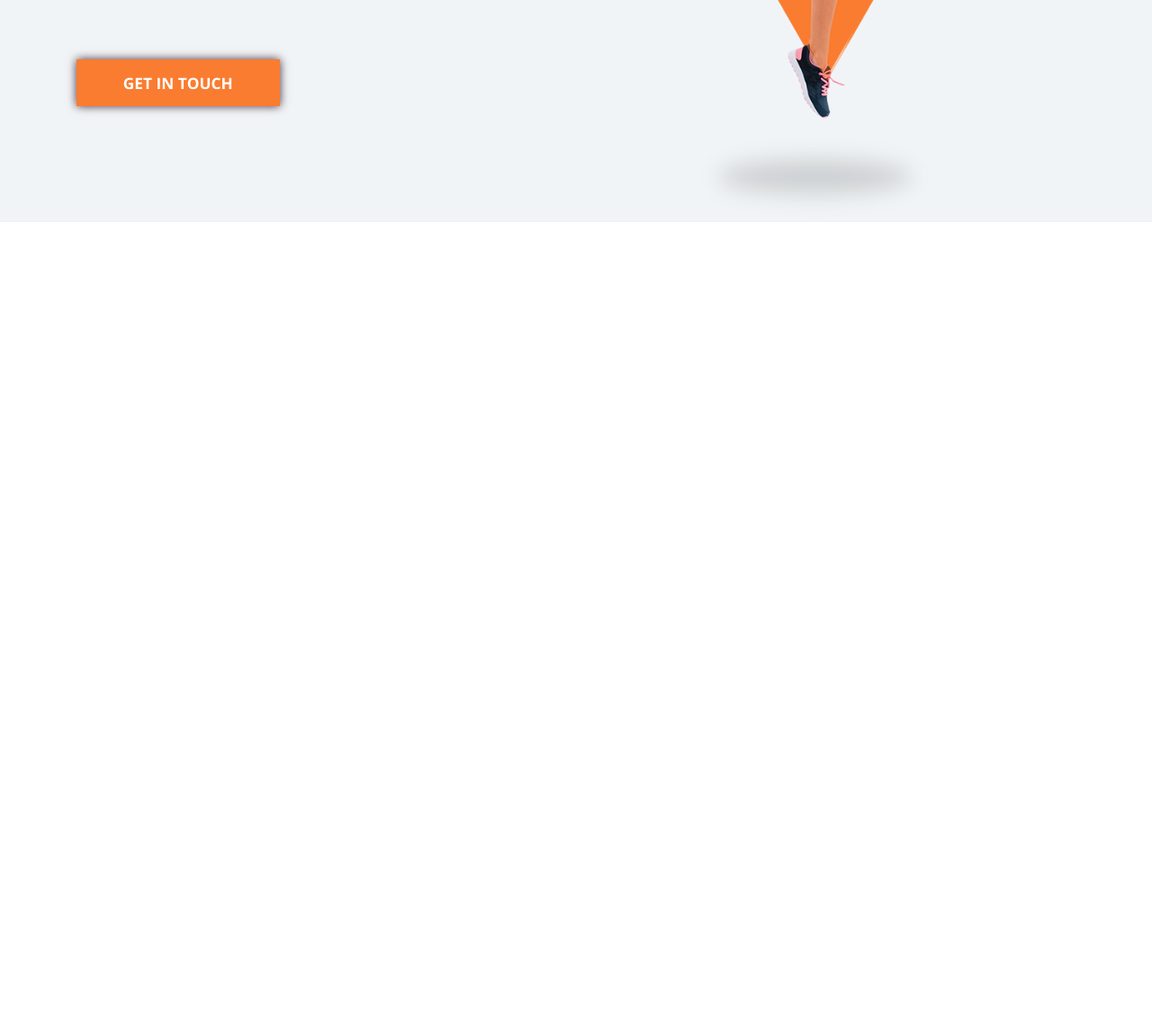
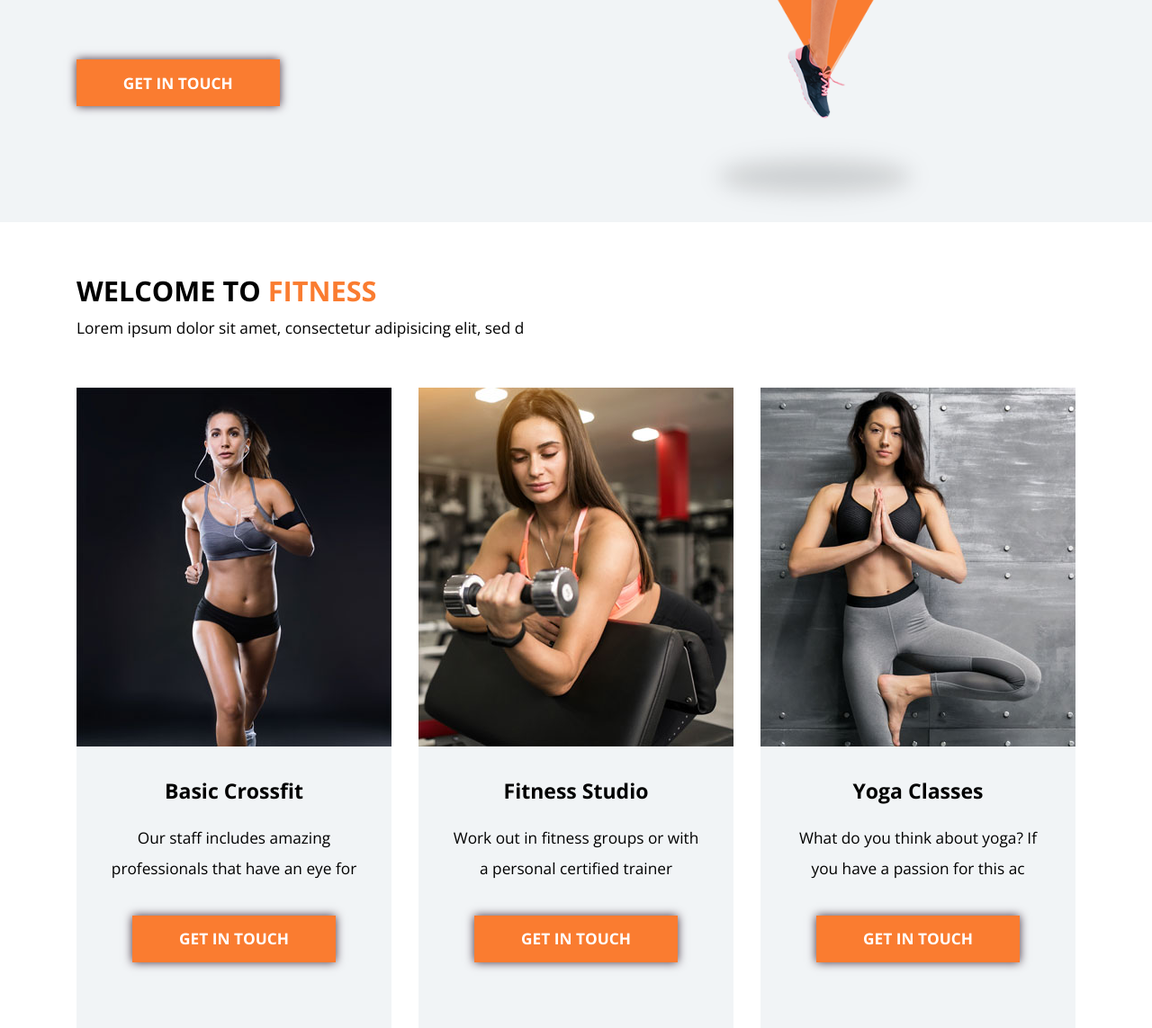
Before and after one commit to Doorpie/Practice--Fitnes, a website: page src/index.html in a window 1280 px wide. Shown: the part 1679-2822 px from the top of the page at 90% size. Before the commit the page ends 1926 px from the top, so only its background shows below. Drawn offline with nearby package versions, Linux system fonts and the light colour scheme.

Commit message:
Added section programm

```diff
--- a/src/index.html
+++ b/src/index.html
@@ -114,12 +114,16 @@
                     <section class="about main__about">
                         <div class="about__main">
                             <h2 class="about__title">welcome to <b class="about__title-color">fitness</b></h2>
-                            <P class="about__text">Lorem ipsum dolor sit amet consectetur adipisicing elit. Velit illum doloremque quibusdam delectus accusamus quasi earum, porro fugit eum quaerat rem voluptates quos. Libero delectus aut facere magnam consequatur reprehenderit?</P>
-                            <P class="about__text">Lorem, ipsum dolor sit amet consectetur adipisicing elit. Debitis ipsum fuga architecto aut quas nam vel esse! Dolorem porro, illo doloribus quo necessitatibus perferendis, sapiente maiores quae enim dolore veritatis.</P>
+                            <P class="about__text">Lorem ipsum dolor sit amet consectetur adipisicing elit. Velit illum
+                                doloremque quibusdam delectus accusamus quasi earum, porro fugit eum quaerat rem
+                                voluptates quos. Libero delectus aut facere magnam consequatur reprehenderit?</P>
+                            <P class="about__text">Lorem, ipsum dolor sit amet consectetur adipisicing elit. Debitis
+                                ipsum fuga architecto aut quas nam vel esse! Dolorem porro, illo doloribus quo
+                                necessitatibus perferendis, sapiente maiores quae enim dolore veritatis.</P>
                             <button class="btn about__btn">Get in touch</button>
                         </div>
                         <div class="about__wrap-img">
-                            <img src="./img/main__about/about-img.png" alt="about" class="about__img">
+                            <img src="./img/main_about/about-img.png" alt="about" class="about__img">
                         </div>
                     </section>
                     <!-- /.about main__about -->
@@ -130,6 +134,69 @@
         </div>
         <!-- /.container -->
     </main>
+    <div class="container">
+        <div class="row">
+            <div class="col">
+                <section class="programm main__programm">
+                    <div class="programm__header">
+                        <h2 class="programm__title">welcome to <b class="programm__title-color">fitness</b></h2>
+                        <p class="programm__subtitle">Lorem ipsum dolor sit amet, consectetur adipisicing elit, sed d
+                        </p>
+                    </div>
+                    <div class="programm-main programm__main">
+                        <div class="row">
+                            <div class="col">
+                                <div class="programm-main__item">
+                                    <div class="programm-main__wrap-img">
+                                        <img src="./img/main_programm/programm-img1.jpg" alt="Basic Crossfit"
+                                            class="programm-main__img">
+                                    </div>
+                                    <div class="programm-main__wrap-info">
+                                        <h3 class="programm-main__title">Basic Crossfit</h3>
+                                        <p class="programm-main__text">Our staff includes amazing professionals that
+                                            have an eye for</p>
+                                        <button class="btn programm-main__btn">Get in touch</button>
+                                    </div>
+                                </div>
+                            </div>
+                            <div class="col">
+                                <div class="programm-main__item">
+                                    <div class="programm-main__wrap-img">
+                                        <img src="./img/main_programm/programm-img2.jpg" alt="Fitness Studio"
+                                            class="programm-main__img">
+                                    </div>
+                                    <div class="programm-main__wrap-info">
+                                        <h3 class="programm-main__title">Fitness Studio</h3>
+                                        <p class="programm-main__text">Work out in fitness groups or with a personal
+                                            certified trainer</p>
+                                        <button class="btn programm-main__btn">Get in touch</button>
+                                    </div>
+                                </div>
+                            </div>
+                            <div class="col">
+                                <div class="programm-main__item">
+                                    <div class="programm-main__wrap-img">
+                                        <img src="./img/main_programm/programm-img3.jpg" alt="Yoga Classes"
+                                            class="programm-main__img">
+                                    </div>
+                                    <div class="programm-main__wrap-info">
+                                        <h3 class="programm-main__title">Yoga Classes</h3>
+                                        <p class="programm-main__text">What do you think about yoga? If you have a
+                                            passion for this ac</p>
+                                        <button class="btn programm-main__btn">Get in touch</button>
+                                    </div>
+                                </div>
+                            </div>
+                        </div>
+                    </div>
+                </section>
+                <!-- /.programm main__programm -->
+            </div>
+            <!-- /.col -->
+        </div>
+        <!-- /.row -->
+    </div>
+    <!-- /.container -->
     <!-- /.main -->
 </body>
 
--- a/src/sass/blocks/_order.sass
+++ b/src/sass/blocks/_order.sass
@@ -37,8 +37,8 @@
         padding: .5em
         margin: 1em
 
-        &__input[type="date"]:not(:valid):before
-            content: attr(placeholder)
+        // &__input[type="date"]:not(:valid):before
+        //     content: attr(placeholder)
 
     &__btn
         margin: 3em auto
--- /dev/null
+++ b/src/sass/blocks/_programm.sass
@@ -0,0 +1,37 @@
+.main
+    &__programm
+        background: #fff
+
+.programm
+    &__title
+        text-transform: uppercase
+        font: bold 1.6rem/1em 'Open Sans'
+        margin: 2em 0 .5em 0
+
+        &-color
+            color: $col-orange
+
+    &__subtitle
+        font: 400 .9rem/1em 'Open Sans'
+
+    &__main
+        margin-top: 3em
+
+.programm-main
+    &__item
+        background: $col-gray
+        text-align: center
+
+    &__wrap-info
+        padding: .5em 2em 2em 2em
+
+    &__title
+        font: bold 1.2rem/1em 'Open Sans'
+
+    &__text
+        font: 400 .9rem/2em 'Open Sans'
+        // text-align: justify
+        // letter-spacing: 0.2px
+
+    &__btn
+        margin: 2em auto
--- a/src/sass/style.sass
+++ b/src/sass/style.sass
@@ -11,3 +11,5 @@
 @import 'blocks/order'
 
 @import 'blocks/about'
+
+@import 'blocks/programm'
```
Also changed, not shown: src/css/style.css, src/img/main_about/about-img.png (renamed from src/img/main__about/about-img.png), src/img/main_programm/programm-img1.jpg (added), src/img/main_programm/programm-img2.jpg (added), src/img/main_programm/programm-img3.jpg (added), 1 other file.
